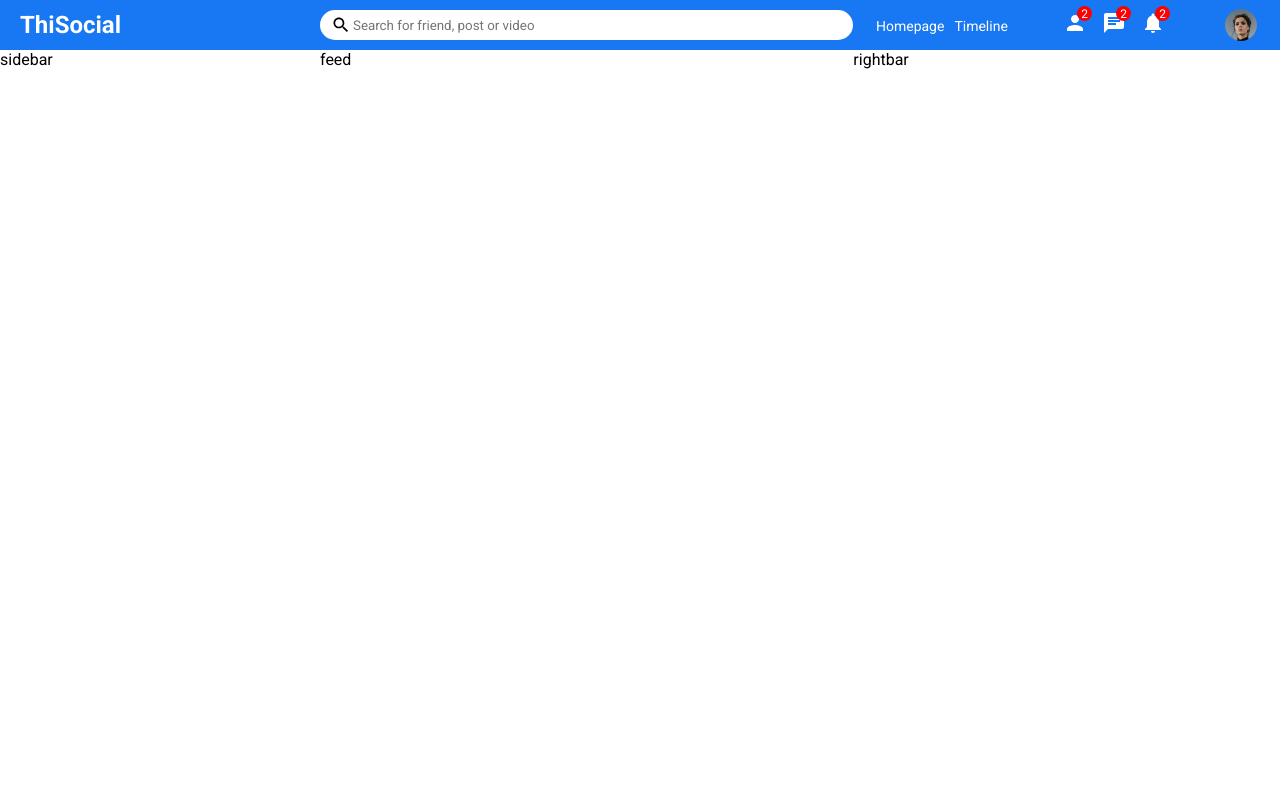
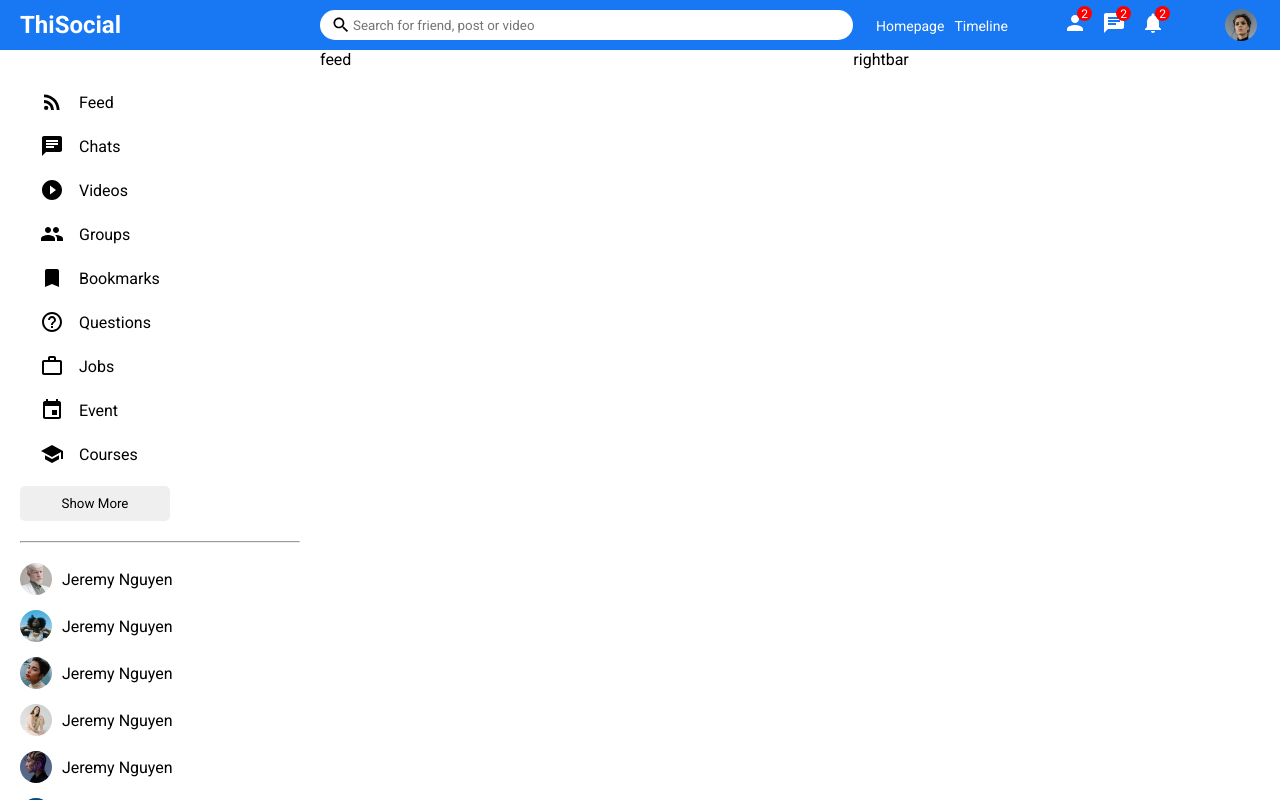
Before and after one commit to thidinhxm/mern-social-app, a React (Create React App) app in the folder client/: page / in a window 1280 px wide. Built offline with nearby package versions, Linux system fonts and the light colour scheme.

Commit message:
design sidebar

```diff
--- a/client/src/components/sidebar/Sidebar.js
+++ b/client/src/components/sidebar/Sidebar.js
@@ -1,8 +1,79 @@
 import classes from './Sidebar.module.scss';
-
+import { RssFeed, Chat, PlayCircleFilledOutlined, Bookmark, Group, HelpOutline, WorkOutline, Event, School } from '@mui/icons-material';
+import {Person2, Person3, Person4, Person5, Person6, Person7} from '../../assets/images/person/index.js';
 function Sidebar() {
   return (
-    <div className={classes.sidebar}>sidebar</div>
+    <div className={classes.sidebar}>
+      <div className={classes.sidebarWrapper}>
+        <ul className={classes.sidebarList}>
+          <li className={classes.sidebarListItem}>
+            <RssFeed className={classes.sidebarIcon} />
+            <span className={classes.sidebarListItemText}>Feed</span>
+          </li>
+          <li className={classes.sidebarListItem}>
+            <Chat className={classes.sidebarIcon} />
+            <span className={classes.sidebarListItemText}>Chats</span>
+          </li>
+          <li className={classes.sidebarListItem}>
+            <PlayCircleFilledOutlined className={classes.sidebarIcon} />
+            <span className={classes.sidebarListItemText}>Videos</span>
+          </li>
+          <li className={classes.sidebarListItem}>
+            <Group className={classes.sidebarIcon} />
+            <span className={classes.sidebarListItemText}>Groups</span>
+          </li>
+          <li className={classes.sidebarListItem}>
+            <Bookmark className={classes.sidebarIcon} />
+            <span className={classes.sidebarListItemText}>Bookmarks</span>
+          </li>
+          <li className={classes.sidebarListItem}>
+            <HelpOutline className={classes.sidebarIcon} />
+            <span className={classes.sidebarListItemText}>Questions</span>
+          </li>
+          <li className={classes.sidebarListItem}>
+            <WorkOutline className={classes.sidebarIcon} />
+            <span className={classes.sidebarListItemText}>Jobs</span>
+          </li>
+          <li className={classes.sidebarListItem}>
+            <Event className={classes.sidebarIcon} />
+            <span className={classes.sidebarListItemText}>Event</span>
+          </li>
+          <li className={classes.sidebarListItem}>
+            <School className={classes.sidebarIcon} />
+            <span className={classes.sidebarListItemText}>Courses</span>
+          </li>
+        </ul>
+        <button className={classes.sidebarButton}>Show More</button>
+        <hr className={classes.sidebarHr} />
+
+        <ul className={classes.sidebarFriendList}>
+          <li className={classes.sidebarFriend}>
+            <img src={Person2} alt="" className={classes.sidebarFriendImg} />
+            <span className={classes.sidebarFriendName}>Jeremy Nguyen</span>
+          </li>
+          <li className={classes.sidebarFriend}>
+            <img src={Person3} alt="" className={classes.sidebarFriendImg} />
+            <span className={classes.sidebarFriendName}>Jeremy Nguyen</span>
+          </li>
+          <li className={classes.sidebarFriend}>
+            <img src={Person4} alt="" className={classes.sidebarFriendImg} />
+            <span className={classes.sidebarFriendName}>Jeremy Nguyen</span>
+          </li>
+          <li className={classes.sidebarFriend}>
+            <img src={Person5} alt="" className={classes.sidebarFriendImg} />
+            <span className={classes.sidebarFriendName}>Jeremy Nguyen</span>
+          </li>
+          <li className={classes.sidebarFriend}>
+            <img src={Person6} alt="" className={classes.sidebarFriendImg} />
+            <span className={classes.sidebarFriendName}>Jeremy Nguyen</span>
+          </li>
+          <li className={classes.sidebarFriend}>
+            <img src={Person7} alt="" className={classes.sidebarFriendImg} />
+            <span className={classes.sidebarFriendName}>Jeremy Nguyen</span>
+          </li>
+        </ul>
+      </div>
+    </div>
   )
 }
 
--- a/client/src/components/sidebar/Sidebar.module.scss
+++ b/client/src/components/sidebar/Sidebar.module.scss
@@ -1,3 +1,74 @@
 .sidebar {
   flex: 3;
+  height: calc(100vh - 50px);
+  overflow-y: scroll;
+
+  &::-webkit-scrollbar {
+    width: 6px;
+  }
+  &::-webkit-scrollbar-track {
+    background-color: #f1f1f1;
+  }
+  &::-webkit-scrollbar-thumb {
+    background-color: rgb(179, 179, 179);
+  }
+  .sidebarWrapper {
+    padding: 20px;
+
+    .sidebarList {
+      padding: 0;
+      margin: 0;
+      list-style: none;
+
+      .sidebarListItem {
+        display: flex;
+        align-items: center;
+        margin: 20px;
+
+        .sidebarIcon {
+          margin-right: 15px;
+        }
+
+        .sidebarListItemText {
+
+        }
+      }
+    }
+
+    .sidebarButton {
+      width: 150px;
+      border: none;
+      padding: 10px;
+      border-radius: 5px;
+      font-weight: 500;
+    }
+
+    .sidebarHr {
+      margin: 20px 0;
+    }
+
+    .sidebarFriendList {
+      padding: 0;
+      margin: 0;
+      list-style: none;
+
+      .sidebarFriend {
+        display: flex;
+        align-items: center;
+        margin-bottom: 15px;
+
+        .sidebarFriendImg {
+          width: 32px;
+          height: 32px;
+          border-radius: 50%;
+          object-fit: cover;
+          margin-right: 10px;
+        }
+
+        .sidebarFriendName {
+
+        }
+      }
+    }
+  }
 }
```
